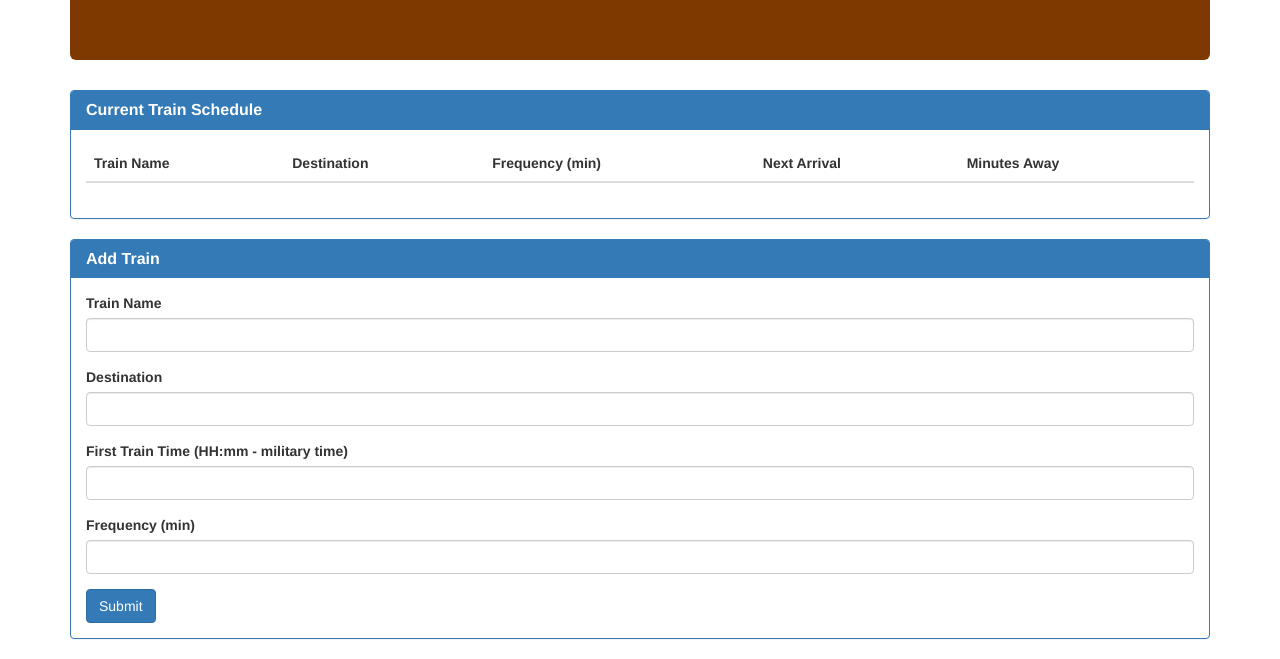
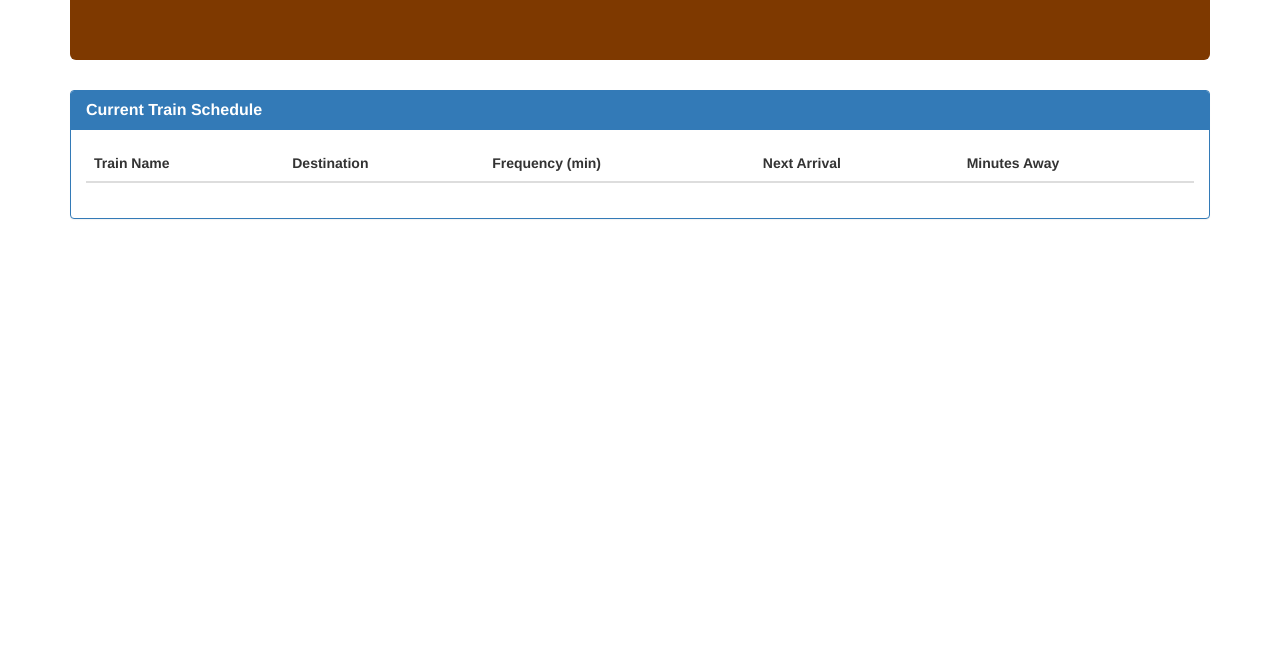
Before and after one commit to ntaifour/TrainActivity, a plain HTML site: page index.html in a window 1280 px wide. Shown: the part 175-834 px from the top of the page. After the commit the page ends 800 px from the top, so only its background shows below. Drawn offline with nearby package versions, Linux system fonts and the light colour scheme.

```diff
--- a/index.html
+++ b/index.html
@@ -39,42 +39,6 @@
 	  			</table>
   			</div>
 		</div>
-
-		<!-- add train  -->
-		<div class="panel panel-primary">
-			<div class="panel-heading">
-				<h3 class="panel-title"><strong>Add Train</strong></h3>
-			</div>
-
-			<div class="panel-body">
-				<form>
-					<!-- input textboxes -->
-					<div class="form-group">
-						<label for="">Train Name</label>
-						<input type="text" class="form-control" id="nameInput">
-					</div>
-
-					<div class="form-group">
-						<label for="">Destination</label>
-						<input type="text" class="form-control" id="destinationInput">
-					</div>
-
-					<div class="form-group">
-						<label for="">First Train Time (HH:mm - military time)</label>
-						<input type="text" class="form-control" id="firstTrainInput">
-					</div>
-
-					<div class="form-group">
-						<label for="">Frequency (min)</label>
-						<input type="text" class="form-control" id="frequencyInput">
-					</div>
-
-					<!-- submit button -->
-					<button type="submit" class="btn btn-primary" id="addTrain">Submit</button>
-				</form>
-			</div>
-		</div>
-
 	</div>
 
     <script src="http://code.jquery.com/jquery-2.2.4.min.js"></script>
```
